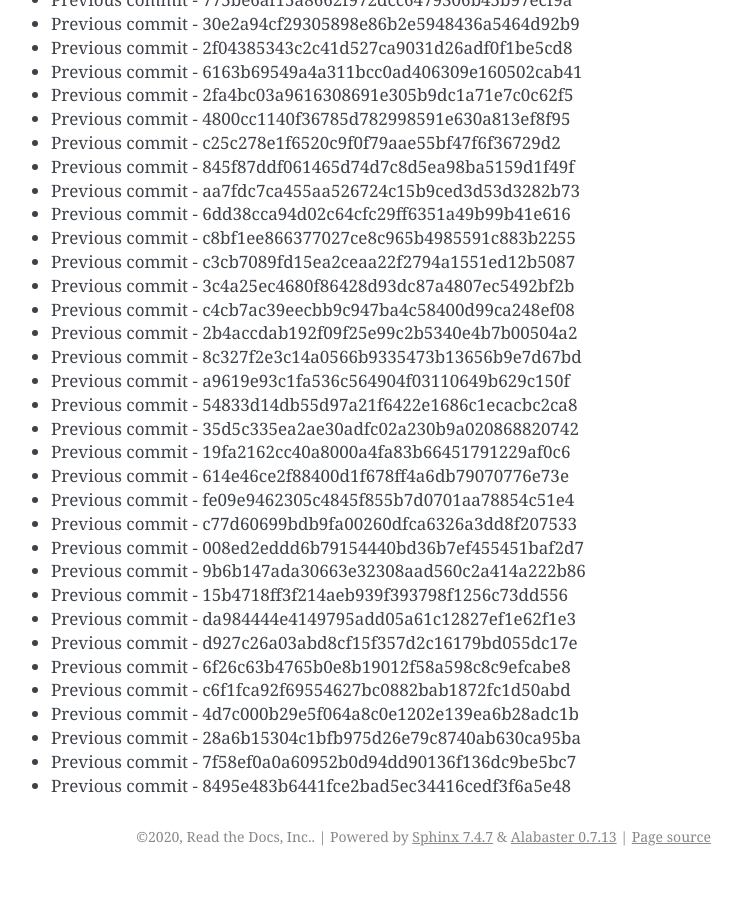
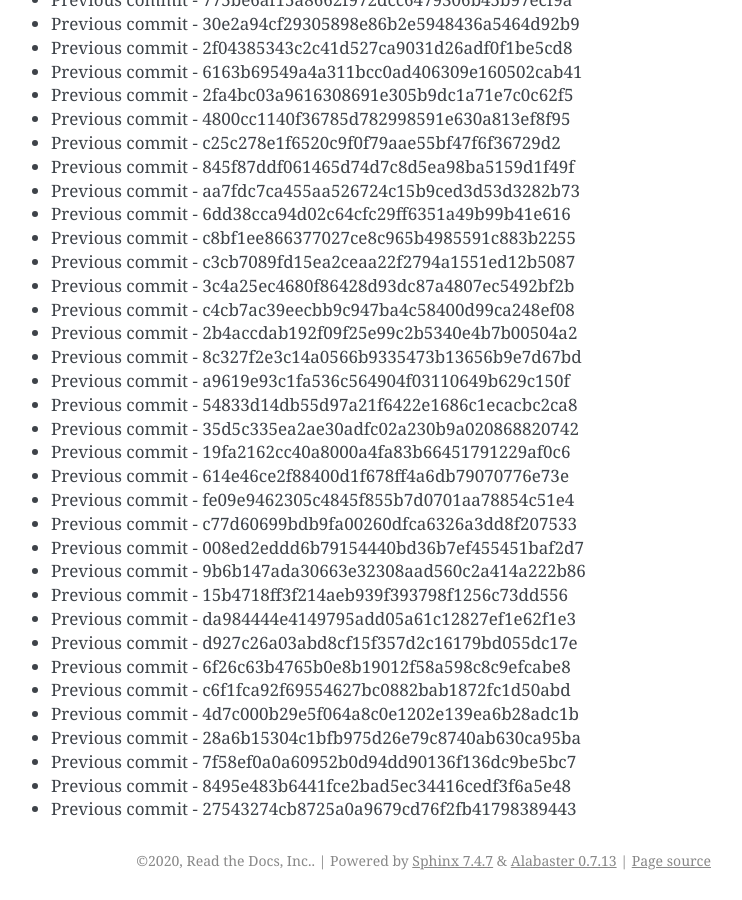
Before and after one commit to readthedocs/rtd-git-stresstest, a Sphinx documentation site: the page built from docs/updates.rst, in a window 1280 px wide and 900 px high, scrolled down 83873 px. Shown: the whole window, without its empty margins (399-1141 px from the left). Built offline with Sphinx 7.4.7, drawn with Linux system fonts in a browser that asks for light colours; before the commit the page ends 84749 px from its top, so only the background shows below that.

Commit message:
Generating commit from previous: 27543274cb8725a0a9679cd76f2fb41798389443

```diff
--- a/docs/updates.rst
+++ b/docs/updates.rst
@@ -3556,3 +3556,4 @@ It can be tested for any performance characteristics.
 * Previous commit - 28a6b15304c1bfb975d26e79c8740ab630ca95ba
 * Previous commit - 7f58ef0a0a60952b0d94dd90136f136dc9be5bc7
 * Previous commit - 8495e483b6441fce2bad5ec34416cedf3f6a5e48
+* Previous commit - 27543274cb8725a0a9679cd76f2fb41798389443
```
